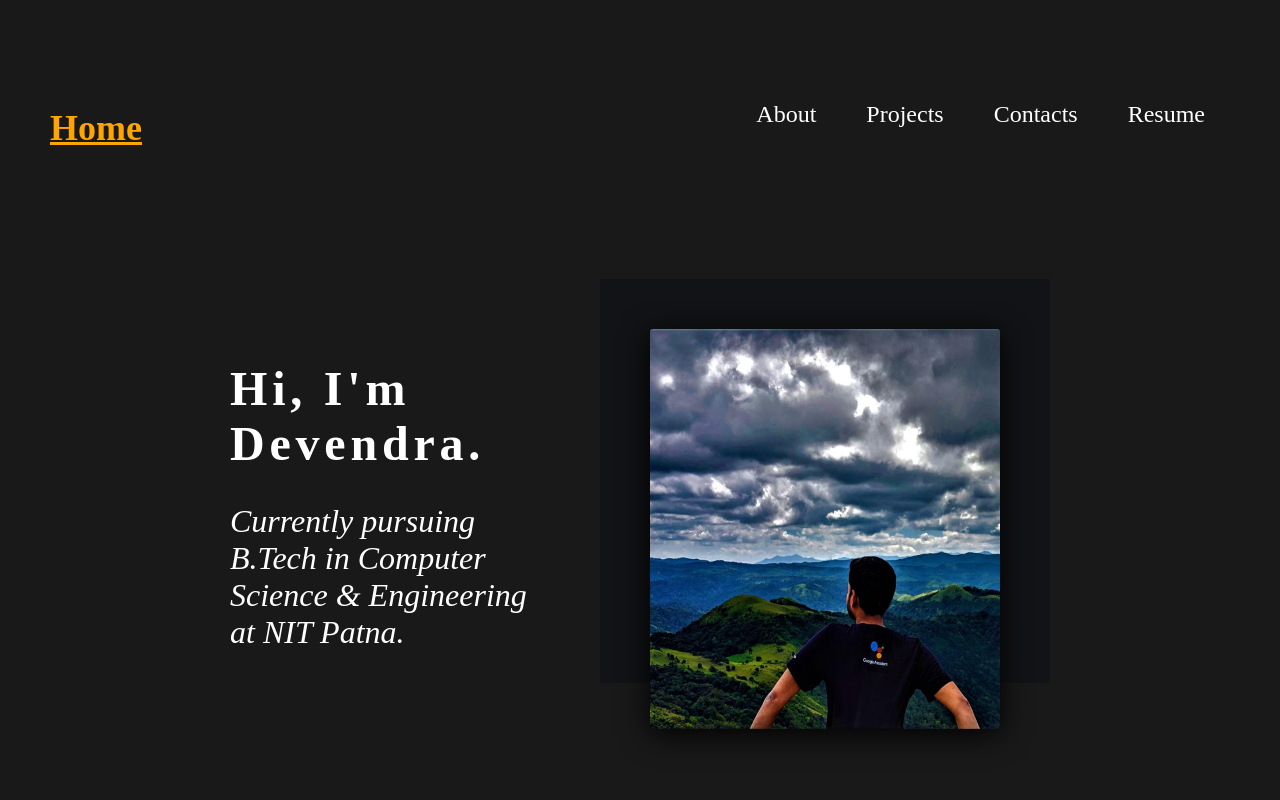
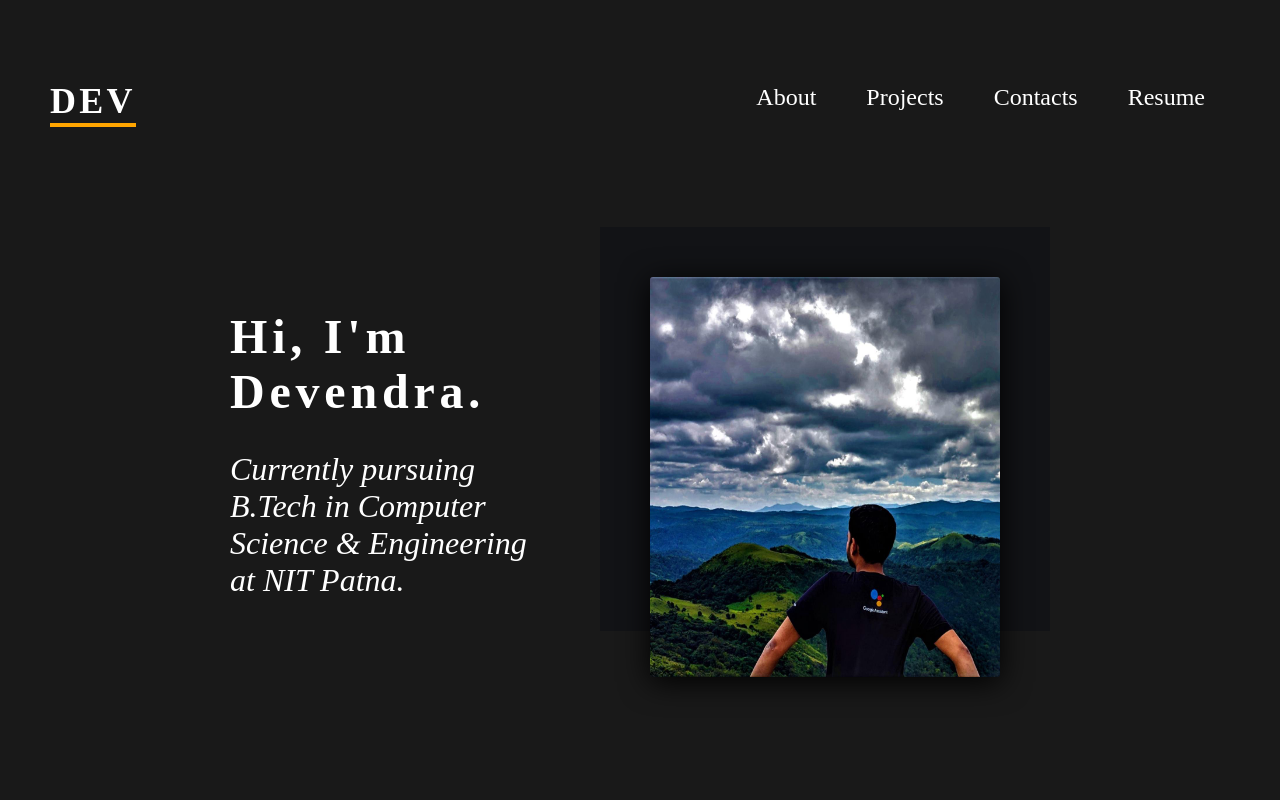
Before and after one commit to devsinghindra/portfolio, a React (Create React App) app: page / in a window 1280 px wide. Shown: the top 800 px of the page. Built offline with nearby package versions, Linux system fonts and the light colour scheme.

Commit message:
changed nav logo

```diff
--- a/src/components/Nav/Nav.jsx
+++ b/src/components/Nav/Nav.jsx
@@ -7,11 +7,11 @@ function Nav() {
   return (
     <div>
       <nav className={styles.nav}>
-        <div className={styles.Logo}>
-          <NavLink to="/" exact className={styles.Logo} activeClassName={styles.navActive}>
-            <h2>Home</h2>
-          </NavLink>
-        </div>
+        {/* <div className={styles.Logo}> */}
+        <NavLink to="/" exact className={styles.Logo} activeClassName={styles.LogoActive}>
+          <h2>DEV</h2>
+        </NavLink>
+        {/* </div> */}
         <div className={styles.navLinks}>
           <NavLink to="/about" className={styles.navItem} activeClassName={styles.navActive}>
             <h2>About</h2>
--- a/src/components/Nav/Nav.module.css
+++ b/src/components/Nav/Nav.module.css
@@ -10,16 +10,21 @@
 
 .Logo {
   font-size: 1.5rem;
-  padding-left: 50px;
+  margin-left: 50px;
+  letter-spacing: 0.2rem;
   text-decoration: none;
   color: white;
 }
-/*
-.LogoLink {
+
+.Logo h2 {
+  margin-bottom: 1px;
+}
+
+.LogoActive {
   text-decoration: none;
   color: rgb(255, 255, 255);
-  border-bottom: 2px solid blue;
-} */
+  border-bottom: 4px solid orange;
+}
 
 .navLinks {
   width: 100%;
@@ -38,15 +43,16 @@
 
 .navItem h2 {
   font-weight: 400;
+  margin-bottom: 1px;
 }
 
 .navItem :hover,
 .Logo:hover {
-  color: yellow;
+  color: orange;
 }
 
 .navActive {
-  color: orange;
-  /* border-bottom: 2px solid blue; */
-  text-decoration: underline;
+  text-decoration: none;
+  color: rgb(255, 255, 255);
+  border-bottom: 4px solid orange;
 }
```
